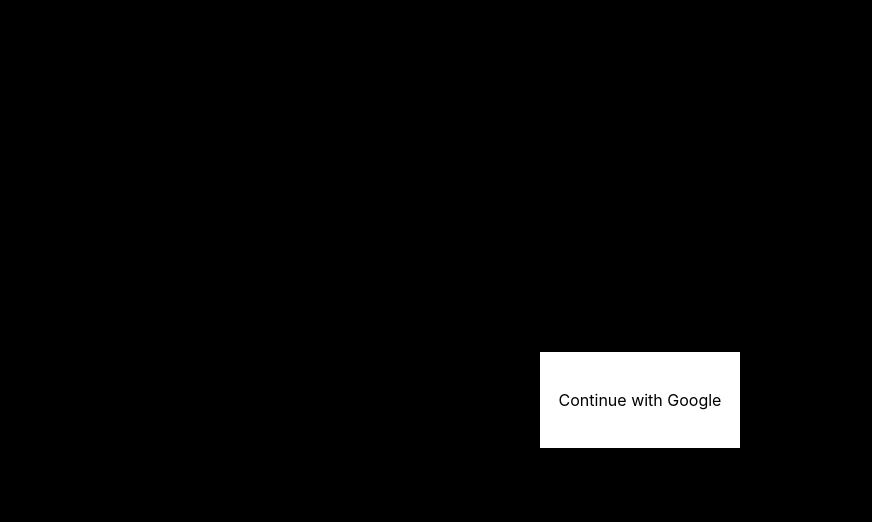
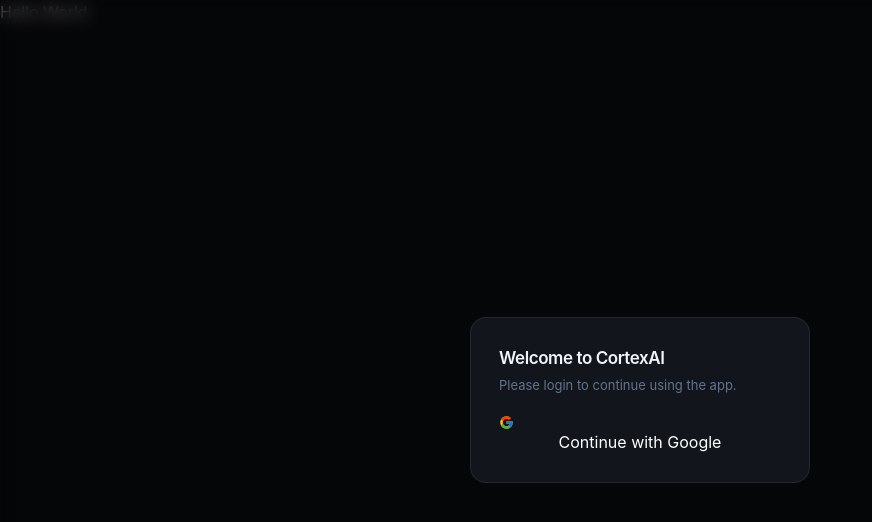
Before and after one commit to devv1002/MultiAgent-AI-Platform, a React app in the folder frontend/: page / in a window 1280 px wide. Shown: the top 522 px of the page, without its empty margins (0-872 px from the left). Built offline with nearby package versions, Linux system fonts and the light colour scheme; no server answers; the HTML template or start-up script is replaced by a standard one.

Commit message:
Frontend UI

```diff
--- a/frontend/package.json
+++ b/frontend/package.json
@@ -11,9 +11,11 @@
   },
   "dependencies": {
     "@tailwindcss/vite": "^4.3.3",
+    "axios": "^1.20.0",
     "firebase": "^12.18.0",
     "react": "^19.2.8",
     "react-dom": "^19.2.8",
+    "react-icons": "^5.7.0",
     "tailwindcss": "^4.3.3"
   },
   "devDependencies": {
--- a/frontend/src/App.jsx
+++ b/frontend/src/App.jsx
@@ -1,40 +1,12 @@
-import { signInWithPopup } from 'firebase/auth'
-import React from 'react'
 import { auth, googleProvider } from '../utils/firebase'
 import api from '../utils/axios'
+import Home from './pages/Home'
+
 function App() {
-
-  const handleLogin = async (token) => {
-    try {
-      const {data} = await api.post("/auth/login", {token})
-      console.log(data)
-    } catch (error) {
-      console.log(error)
-    }
-  }
-
-  const googleLogin = async () => {
-    try {
-      const data = await signInWithPopup(auth, googleProvider)
-
-      const token = await data.user.getIdToken()
-
-      console.log("Firebase token:", token)
-
-      await handleLogin(token)
-
-      console.log("Google login successful:", data)
-    } catch (error) {
-      console.error("Google login failed:", error.code, error.message)
-    }
-  }
-
   return (
-    <div className='w-full h-screen bg-black flex items-center justify-center'>
-      <button className='w-50 h-24 bg-white' onClick={googleLogin}>
-        Continue with Google
-      </button>
-    </div>
+    <>
+    <Home/>
+    </>
   )
 }
 
--- /dev/null
+++ b/frontend/src/pages/Home.jsx
@@ -0,0 +1,54 @@
+import { signInWithPopup } from 'firebase/auth'
+import React from 'react'
+import { auth, googleProvider } from '../../utils/firebase'
+import api from '../../utils/axios'
+import { FcGoogle } from "react-icons/fc";
+
+
+function Home() {
+    const handleLogin = async (token) => {
+        try {
+          const {data} = await api.post("/auth/login", {token})
+          console.log(data)
+        } catch (error) {
+          console.log(error)
+        }
+      }
+
+      const googleLogin = async () => {
+        try {
+          const data = await signInWithPopup(auth, googleProvider)
+
+          const token = await data.user.getIdToken()
+
+          console.log("Firebase token:", token)
+
+          await handleLogin(token)
+
+          console.log("Google login successful:", data)
+        } catch (error) {
+          console.error("Google login failed:", error.code, error.message)
+        }
+      }
+  return (
+    <div className="h-screen flex bg-[#0d0f14] text-white overflow-hidden">
+        <h1>Hello World</h1>
+      <div className='fixed inset-0 z-50 flex items-center justify-center bg-black/60 backdrop-blur-sm'>
+
+        <div className='w-[340px] bg-[#13151c] border border-white/[0.08] rounded-2xl p-7 flex flex-col gap-5'>
+            <div className='flex flex-col gap-1'>
+                <h2 className='text-[17px] font-semibold text-slate-100 tracking-tight'>Welcome to CortexAI</h2>
+                <p className='text-[13px] text-slate-500'>Please login to continue using the app.</p>
+            </div>
+            <button>
+                <FcGoogle size={15} className='text-white'/>
+                Continue with Google
+            </button>
+        </div>
+
+      </div>
+    </div>
+  )
+}
+
+export default Home
```
Also changed, not shown: 1 other file (tests, documents, lock files or other folders).
